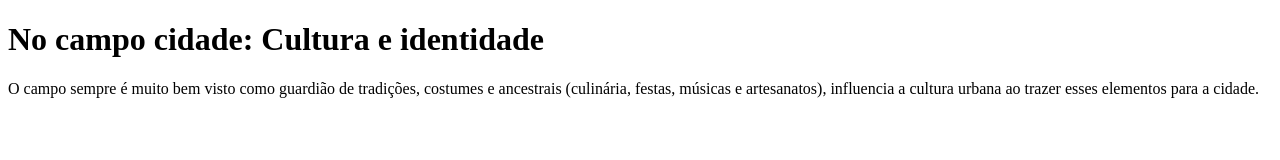
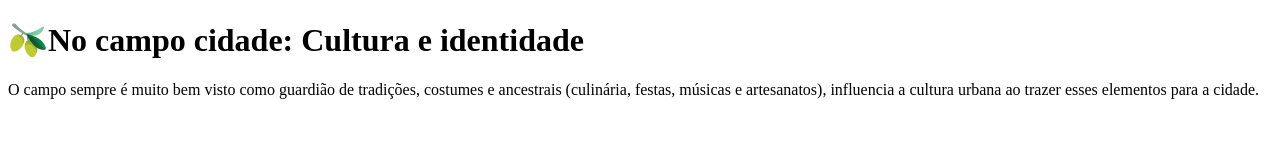
Before and after one commit to joaoraes/agrinho-2025, a plain HTML site: page index.html in a window 1280 px wide. Drawn offline with Linux system fonts and the light colour scheme.

Commit message:
Add files via upload

```diff
--- a/index.html
+++ b/index.html
@@ -8,7 +8,8 @@
 </head>
 
 <body>
-    <h1>No campo cidade: Cultura e identidade</h1>
+    <header>
+    <h1>🫒No campo cidade: Cultura e identidade</h1>
     <p>O campo sempre é muito bem visto como guardião de tradições, costumes e ancestrais (culinária, festas, músicas e
         artesanatos), influencia a cultura urbana ao trazer esses elementos para a cidade.</p>
 </body>
```
